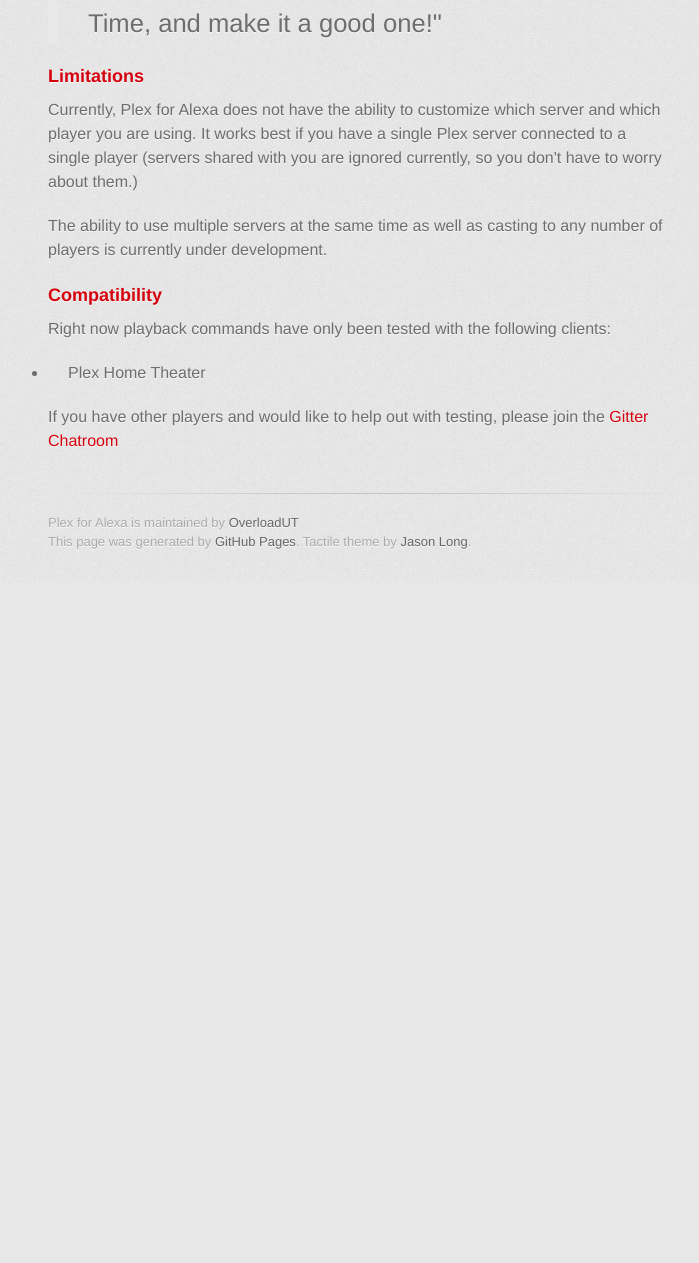
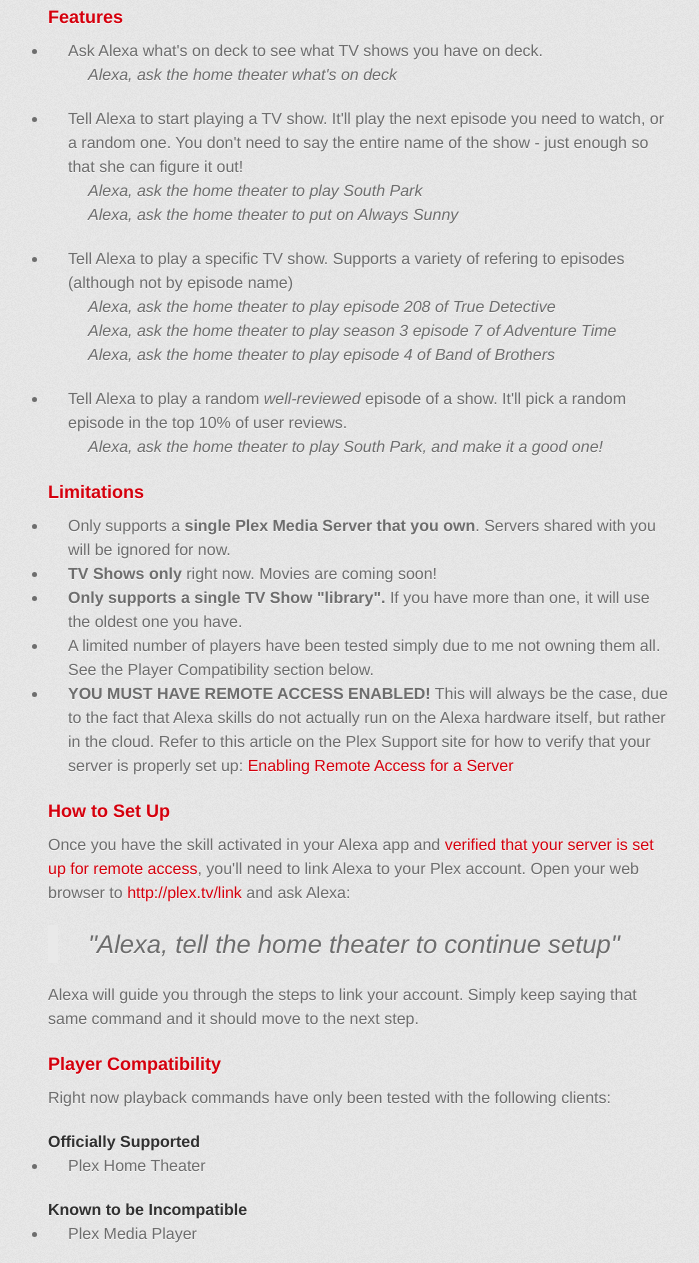
Before and after one commit to OverloadUT/alexa-plex, a plain HTML site: page index.html in a window 1280 px wide. Shown: the part 623-1886 px from the top of the page, without its empty margins (282-981 px from the left). Before the commit the page ends 1205 px from the top, so only its background shows below. Drawn offline with Linux system fonts and the light colour scheme; a web font is replaced by a local one.

Commit message:
Added a whole bunch of more information including setup instructions

```diff
--- a/index.html
+++ b/index.html
@@ -22,18 +22,20 @@
             <h2>Alexa Skill for interacting with your Plex Media Server and Plex players.</h2>
         </header>
 
-        <section id="downloads" class="clearfix">
-          <a href="https://github.com/OverloadUT/alexa-plex/zipball/master" id="download-zip" class="button"><span>Download .zip</span></a>
-          <a href="https://github.com/OverloadUT/alexa-plex/tarball/master" id="download-tar-gz" class="button"><span>Download .tar.gz</span></a>
+        <!--<section id="downloads" class="clearfix">-->
+        <!--<a href="https://github.com/OverloadUT/alexa-plex/zipball/master" id="download-zip" class="button"><span>Download .zip</span></a>-->
+        <!--<a href="https://github.com/OverloadUT/alexa-plex/tarball/master" id="download-tar-gz" class="button"><span>Download .tar.gz</span></a>-->
+        <!--<a href="https://github.com/OverloadUT/alexa-plex" id="view-on-github" class="button"><span>View on GitHub</span></a>-->
+        <!--</section>-->
+
+        <section id="links" class="clearfix">
+            <a href="https://gitter.im/OverloadUT/alexa-plex" id="gitter" class="button"><span>Gitter Chatroom</span></a>
             <a href="https://github.com/OverloadUT/alexa-plex" id="view-on-github" class="button"><span>View on GitHub</span></a>
         </section>
 
         <hr>
 
         <section id="main_content">
-          <h3>
-<a id="usage" class="anchor" href="#usage" aria-hidden="true"><span class="octicon octicon-link"></span></a>Usage</h3>
-
             <blockquote>
                 <p>"Alexa, ask the home theater what's on deck?"</p>
 
@@ -45,27 +47,85 @@
             </blockquote>
 
             <h3>
-<a id="limitations" class="anchor" href="#limitations" aria-hidden="true"><span class="octicon octicon-link"></span></a>Limitations</h3>
+                <a id="features" class="anchor" href="#features" aria-hidden="true"><span
+                        class="octicon octicon-link"></span></a>Features</h3>
 
-<p>Currently, Plex for Alexa does not have the ability to customize which server and which player you are using. It works best if you have a single Plex server connected to a single player (servers shared with you are ignored currently, so you don't have to worry about them.)</p>
-
-<p>The ability to use multiple servers at the same time as well as casting to any number of players is currently under development.</p>
+            <ul>
+                <li>Ask Alexa what's on deck to see what TV shows you have on deck.
+                    <ul class="examples">
+                        <li>Alexa, ask the home theater what's on deck</li>
+                    </ul>
+                </li>
+                <li>Tell Alexa to start playing a TV show. It'll play the next episode you need to watch, or a random one. You don't need to say the entire name of the show - just enough so that she can figure it out!
+                    <ul class="examples">
+                        <li>Alexa, ask the home theater to play South Park</li>
+                        <li>Alexa, ask the home theater to put on Always Sunny</li>
+                    </ul>
+                </li>
+                <li>Tell Alexa to play a specific TV show. Supports a variety of refering to episodes (although not by episode name)
+                    <ul class="examples">
+                        <li>Alexa, ask the home theater to play episode 208 of True Detective</li>
+                        <li>Alexa, ask the home theater to play season 3 episode 7 of Adventure Time</li>
+                        <li>Alexa, ask the home theater to play episode 4 of Band of Brothers</li>
+                    </ul>
+                </li>
+                <li>Tell Alexa to play a random <em>well-reviewed</em> episode of a show. It'll pick a random episode in the top 10% of user reviews.
+                    <ul class="examples">
+                        <li>Alexa, ask the home theater to play South Park, and make it a good one!</li>
+                    </ul>
+                </li>
+            </ul>
 
             <h3>
-<a id="compatibility" class="anchor" href="#compatibility" aria-hidden="true"><span class="octicon octicon-link"></span></a>Compatibility</h3>
+                <a id="limitations" class="anchor" href="#limitations" aria-hidden="true"><span
+                        class="octicon octicon-link"></span></a>Limitations</h3>
+
+            <ul>
+                <li>Only supports a <strong>single Plex Media Server that you own</strong>. Servers shared with you will be ignored for now.</li>
+                <li><strong>TV Shows only</strong> right now. Movies are coming soon!</li>
+                <li><strong>Only supports a single TV Show "library".</strong> If you have more than one, it will use the oldest one you have.</li>
+                <li>A limited number of players have been tested simply due to me not owning them all. See the Player Compatibility section below.</li>
+                <li><strong>YOU MUST HAVE REMOTE ACCESS ENABLED!</strong> This will always be the case, due to the fact that Alexa skills do not actually
+                run on the Alexa hardware itself, but rather in the cloud. Refer to this article on the Plex Support site for how to verify that your server
+                is properly set up: <a href="https://support.plex.tv/hc/en-us/articles/200484543-Enabling-Remote-Access-for-a-Server" target="_blank">Enabling Remote Access for a Server</a></li>
+            </ul>
+
+            <h3>
+                <a id="setup" class="anchor" href="#setup" aria-hidden="true"><span
+                        class="octicon octicon-link"></span></a>How to Set Up</h3>
+
+            <p>Once you have the skill activated in your Alexa app and <a href="https://support.plex.tv/hc/en-us/articles/200484543-Enabling-Remote-Access-for-a-Server" target="_blank">
+                verified that your server is set up for remote access</a>, you'll need to link Alexa to your Plex account. Open your web browser
+                to <a href="http://plex.tv/link">http://plex.tv/link</a> and ask Alexa:</p>
+
+            <blockquote><em>"Alexa, tell the home theater to continue setup"</em></blockquote>
+
+            <p>Alexa will guide you through the steps to link your account. Simply keep saying that same command and it should move to the next step.</p>
+
+            <h3>
+                <a id="compatibility" class="anchor" href="#compatibility" aria-hidden="true"><span
+                        class="octicon octicon-link"></span></a>Player Compatibility</h3>
 
             <p>Right now playback commands have only been tested with the following clients:</p>
 
+            <h4>Officially Supported</h4>
             <ul>
                 <li>Plex Home Theater</li>
             </ul>
 
-<p>If you have other players and would like to help out with testing, please join the <a href="https://gitter.im/OverloadUT/alexa-plex">Gitter Chatroom</a></p>
+            <h4>Known to be Incompatible</h4>
+            <ul>
+                <li>Plex Media Player</li>
+            </ul>
+
+            <p>If you have other players and would like to help out with testing, please join the <a
+                    href="https://gitter.im/OverloadUT/alexa-plex">Gitter Chatroom</a></p>
         </section>
 
         <footer>
             Plex for Alexa is maintained by <a href="https://github.com/OverloadUT">OverloadUT</a><br>
-          This page was generated by <a href="https://pages.github.com">GitHub Pages</a>. Tactile theme by <a href="https://twitter.com/jasonlong">Jason Long</a>.
+            This page was generated by <a href="https://pages.github.com">GitHub Pages</a>. Tactile theme by <a
+                href="https://twitter.com/jasonlong">Jason Long</a>.
         </footer>
 
         <script type="text/javascript">
@@ -76,7 +136,8 @@
             try {
                 var pageTracker = _gat._getTracker("UA-72210331-1");
                 pageTracker._trackPageview();
-            } catch(err) {}
+            } catch (err) {
+            }
         </script>
 
     </div>
--- a/stylesheets/stylesheet.css
+++ b/stylesheets/stylesheet.css
@@ -161,6 +161,9 @@
 #view-on-github span {
   background: transparent url(../images/octocat-icon.png) 12px 50% no-repeat;
 }
+#gitter span {
+  background: transparent url(../images/gitter-icon.png) 12px 50% no-repeat;
+}
 #view-on-github {
   margin-right: 0;
 }
@@ -294,6 +297,11 @@
   border-left: 10px solid #e9e9e9;
 }
 
+ul.examples li {
+  list-style: none;
+  font-style: italic;
+}
+
 ul li {
   list-style-position: inside;
   list-style: disc;
```
Also changed, not shown: images/gitter-icon.png (added). Lines whose indentation alone changed are shown as unchanged.
